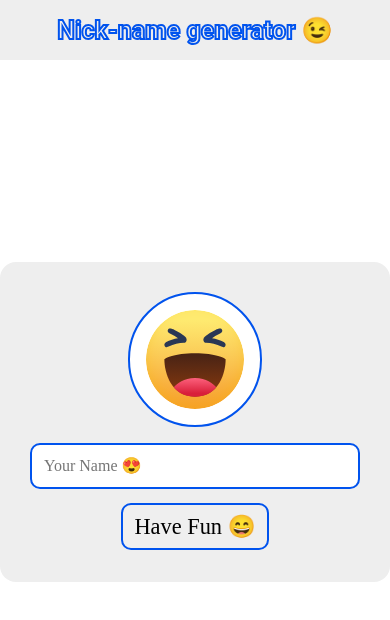
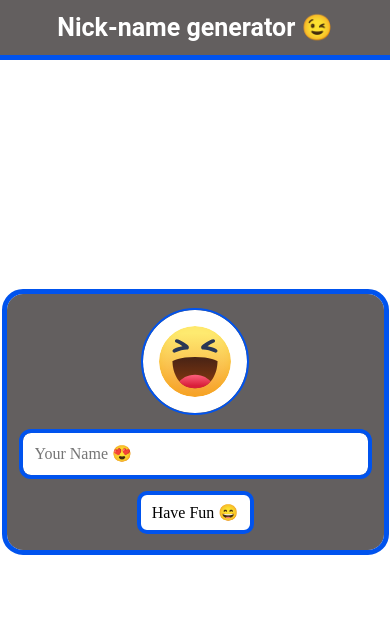
Before and after one commit to Lathushnan/Fun-with-javascript-remake, a plain HTML site: page index.html in a window 390 px wide. Drawn offline with Linux system fonts and the light colour scheme.

Commit message:
added some changes

```diff
--- a/main.js
+++ b/main.js
@@ -1,5 +1,5 @@
 // Alert msg
-window.addEventListener("load", () => {
+window.addEventListener("DOMContentLoaded", () => {
    alert(`This is just for Fun
    Note::
           Input your name which
@@ -22,6 +22,7 @@ window.addEventListener("load", () => {
 
 // Modal box
 let dialog = document.querySelector("#fun-box-alert");
+
 // buttons
 let fun_btn = document.querySelector("#fun-btn");
 let close_btn = document.querySelector("#btn-close");
@@ -32,7 +33,6 @@ let input_name = document.querySelector("#input-name");
 let input_fun = document.querySelector("#input-fun");
 
 // nick_names (Random name)
-
 let nickName = async () => {
    // fetching from json files
    let specific_name = fetch("./json/specific_nick_name.json").then((res) =>
@@ -82,4 +82,5 @@ let getName = (res, random_res, key) => {
       dialog.close();
    });
 };
+
 nickName();
--- a/style.css
+++ b/style.css
@@ -15,20 +15,16 @@ header {
    width: 100%;
    height: 60px;
    position: absolute;
-   background: #eee;
+   background: #635f5f;
+   border-bottom: 5px solid #0053ee;
 }
 header h1 {
    font-family: "roboto";
-   font-size: 34px;
-   color: #eee;
+   font-size: 38px;
+   color: #fff;
    border-radius: 1rem;
-   -webkit-text-stroke: 2px #0053ee;
 }
-@media screen and (max-width: 497px) {
-   header h1 {
-      font-size: 25px;
-   }
-}
+
 header h1 span img {
    position: relative;
    top: 1rem;
@@ -46,7 +42,6 @@ dialog.fun-box-alert {
    padding: 1.5rem;
    margin-top: 1rem;
    background: #0053ee;
-   color: #fff;
    font-size: 20px;
    left: 10px;
    transition: all ease 0.5s;
@@ -56,7 +51,7 @@ dialog.fun-box-alert::backdrop {
    background: #0053ee6b;
 }
 dialog.fun-box-alert .fun-box-text {
-   color: #0053ee;
+   color: #635f5f;
    padding: 0.75rem;
    background: #fff;
    border-radius: 1rem;
@@ -75,10 +70,11 @@ dialog.fun-box-alert #btn-close {
 }
 
 .fun-container {
-   background: #eee;
+   background: #635f5f;
    padding: 2rem;
    border-radius: 1rem;
    transition: 0.5s;
+   outline: 5px solid #0053ee;
 }
 
 .fun-container .fun-box {
@@ -98,20 +94,38 @@ dialog.fun-box-alert #btn-close {
    border-radius: 0.5rem;
    width: 100%;
    margin: 1rem 0;
-   font-size: 1rem;
+   font-size: 1.2rem;
    color: #000000;
-   outline: 2px solid #0053ee;
+   outline: 4px solid #0053ee;
 }
 .fun-container .fun-box .input-fun-btn {
    padding: 0.5rem 0.7rem;
    border-radius: 10px;
-   border: 2px solid #0053ee;
+   border: 4px solid #0053ee;
    cursor: pointer;
    font-size: 1.4rem;
    transition: 0.5s;
+   background: #fff;
 }
 
 .fun-container .fun-box .input-fun-btn:hover {
    background: #0053ee;
    color: #fff;
 }
+@media screen and (max-width: 497px) {
+   header h1 {
+      font-size: 25px;
+   }
+   .fun-container {
+      padding: 1rem;
+   }
+   .fun-container .fun-box .input-fun {
+      font-size: 1rem;
+   }
+   .fun-container .fun-box img {
+      width: 30%;
+   }
+   .fun-container .fun-box .input-fun-btn {
+      font-size: 1rem;
+   }
+}
```
